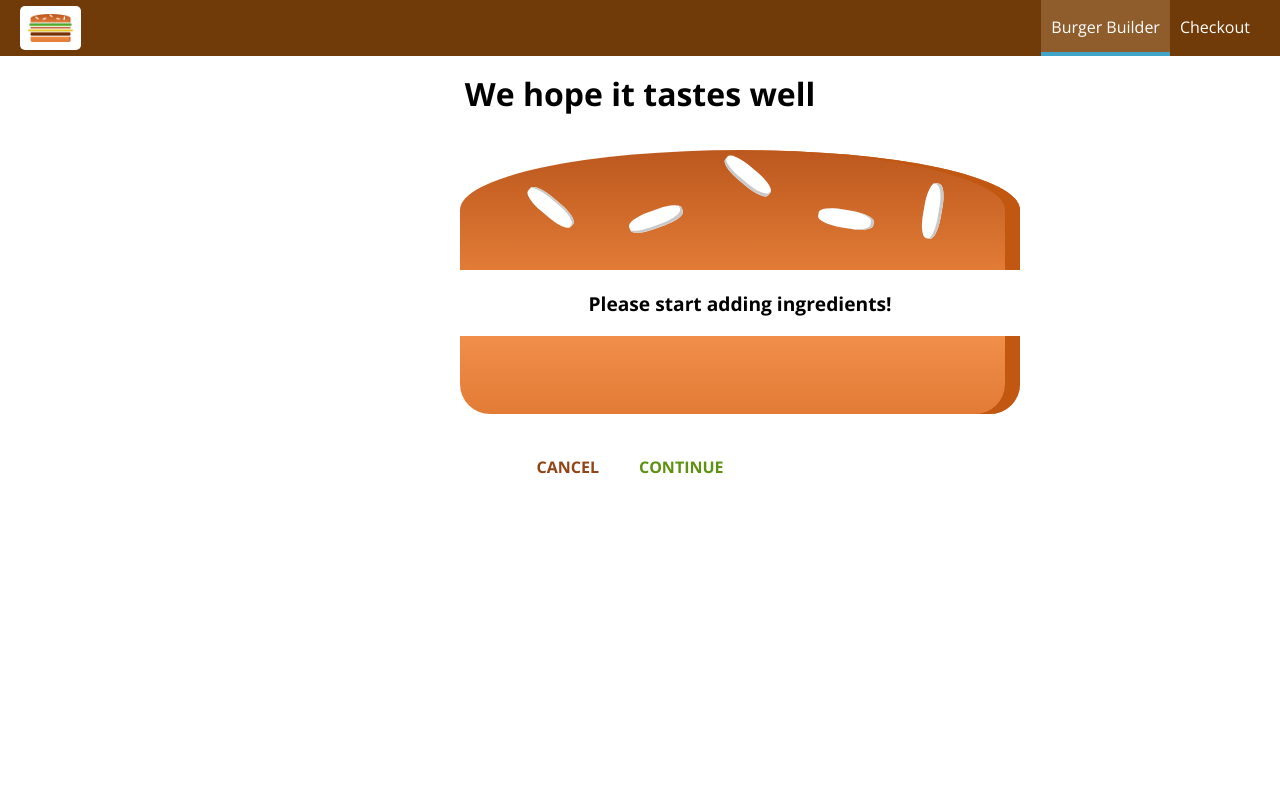
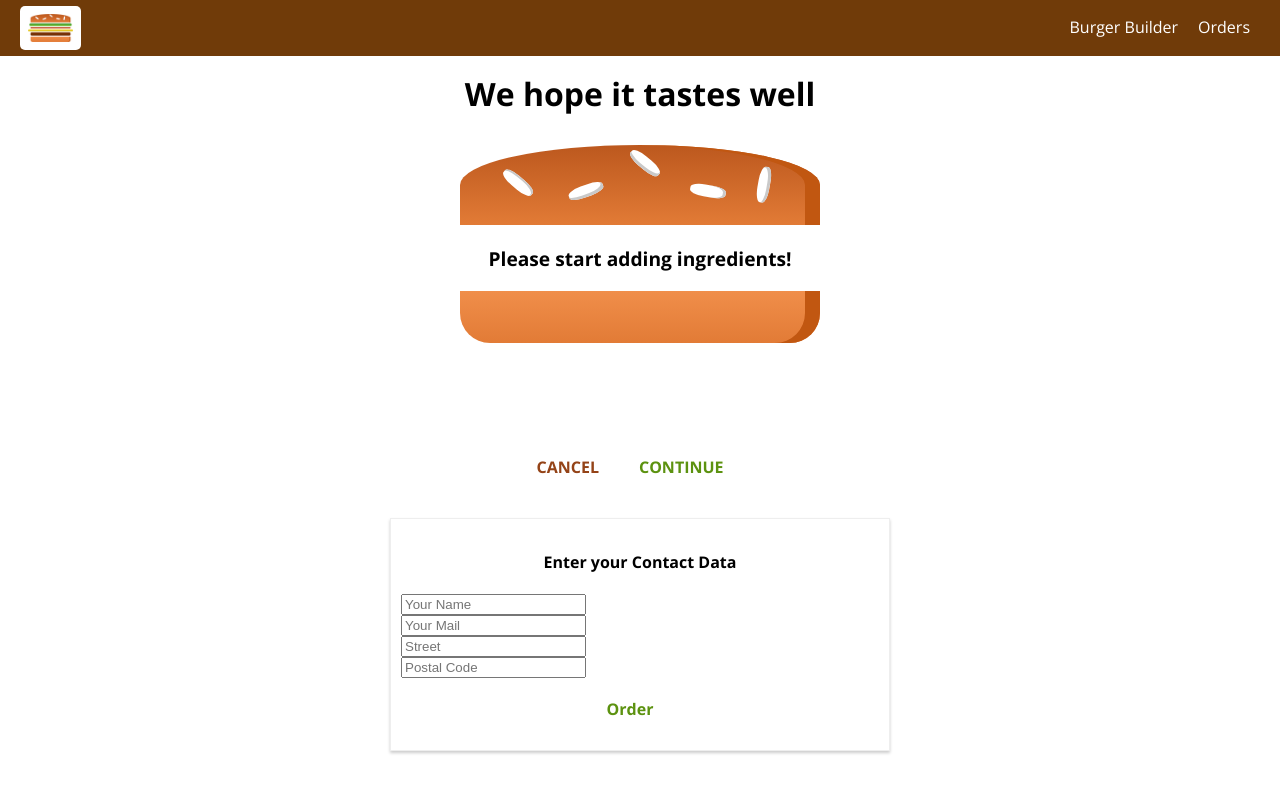
Before and after one commit to RickyTB/react-burger, a React app: page /checkout in a window 1280 px wide. Both pictures are taken after a click on the button "CONTINUE". Shown: the top 792 px of the page. Built offline with nearby package versions, Linux system fonts and the light colour scheme.

Commit message:
routing finished

```diff
--- a/src/App.js
+++ b/src/App.js
@@ -4,6 +4,7 @@ import {Route, Switch} from 'react-router-dom';
 import Layout from "./hoc/Layout/Layout";
 import BurgerBuilder from "./containers/BurgerBuilder/BurgerBuilder";
 import Checkout from "./containers/Checkout/Checkout";
+import Orders from "./containers/Orders/Orders";
 
 class App extends Component {
     render() {
@@ -12,6 +13,7 @@ class App extends Component {
                 <Layout>
                     <Switch>
                         <Route path="/checkout" component={Checkout}/>
+                        <Route path="/orders" component={Orders}/>
                         <Route path="/" component={BurgerBuilder}/>
                     </Switch>
                 </Layout>
--- a/src/components/Burger/Burger.css
+++ b/src/components/Burger/Burger.css
@@ -21,10 +21,3 @@
         height: 400px;
     }
 }
-
-@media (min-width: 1000px) and (min-height: 700px) {
-    .Burger {
-        width: 700px;
-        height: 600px;
-    }
-}
--- a/src/components/Navigation/NavigationItems/NavigationItem/NavigationItem.js
+++ b/src/components/Navigation/NavigationItems/NavigationItem/NavigationItem.js
@@ -3,12 +3,13 @@
  * Copyright BuenPlan, 2017.
  */
 import React from 'react';
+import {NavLink} from 'react-router-dom';
 
 import classes from './NavigationItem.css';
 
 const navigationItem = (props) => (
     <li className={classes.NavigationItem}>
-        <a href={props.link} className={props.active ? classes.active : null}>{props.children}</a>
+        <NavLink to={props.link} activeClassName={classes.active} exact>{props.children}</NavLink>
     </li>
 );
 
--- a/src/components/Navigation/NavigationItems/NavigationItems.js
+++ b/src/components/Navigation/NavigationItems/NavigationItems.js
@@ -10,7 +10,7 @@ import NavigationItem from "./NavigationItem/NavigationItem";
 const navigationItems = () => (
     <ul className={classes.NavigationItems}>
         <NavigationItem link="/" active>Burger Builder</NavigationItem>
-        <NavigationItem link="/">Checkout</NavigationItem>
+        <NavigationItem link="/orders">Orders</NavigationItem>
     </ul>
 );
 
--- /dev/null
+++ b/src/components/Order/Order.css
@@ -0,0 +1,8 @@
+.Order {
+    width: 80%;
+    border: 1px solid #eee;
+    box-shadow: 0 2px 3px #ccc;
+    padding: 10px;
+    margin: 10px auto;
+    box-sizing: border-box;
+}
--- /dev/null
+++ b/src/components/Order/Order.js
@@ -0,0 +1,28 @@
+/**
+ * Created by Ricardo Baquero on 7/12/17.
+ * Copyright BuenPlan, 2017.
+ */
+import React from 'react';
+
+import classes from './Order.css';
+
+const order = (props) => {
+    const ingredients = Object.keys(props.ingredients).map(igName =>
+        <span style={{
+            textTransform: 'capitalize',
+            display: 'inline-block',
+            margin: '0 8px',
+            border: '1px solid #ccc',
+            padding: '5px'
+        }} key={igName}>{igName}
+            ({props.ingredients[igName]})</span>
+    );
+    return (
+        <div className={classes.Order}>
+            <p>Ingredients: {ingredients}</p>
+            <p>Price: <strong>USD {props.price.toFixed(2)}</strong></p>
+        </div>
+    );
+};
+
+export default order;
--- a/src/containers/BurgerBuilder/BurgerBuilder.js
+++ b/src/containers/BurgerBuilder/BurgerBuilder.js
@@ -83,33 +83,10 @@ class BurgerBuilder extends Component {
     };
 
     purchaseContinueHandler = () => {
-        // this.setState({loading: true});
-        // const order = {
-        //     ingredients: this.state.ingredients,
-        //     price: this.state.totalPrice,
-        //     customer: {
-        //         name: 'Ricardo Baquero',
-        //         address: {
-        //             street: 'Teststreet 68',
-        //             zipCode: '12345',
-        //             country: 'USA'
-        //         },
-        //         email: 'test@test.com'
-        //     },
-        //     deliveryMethod: 'fastest'
-        // };
-        // axios.post('/orders.json', order)
-        //     .then(response => {
-        //         this.setState({loading: false, purchasing: false});
-        //     })
-        //     .catch(err => {
-        //         console.log(err);
-        //         this.setState({loading: false, purchasing: false});
-        //     });
-
         const queryParams = Object.keys(this.state.ingredients).map(key => {
             return encodeURIComponent(key) + '=' + encodeURIComponent(this.state.ingredients[key]);
         });
+        queryParams.push('price=' + this.state.totalPrice);
         const queryString = queryParams.join('&');
         this.props.history.push({
             pathname: '/checkout',
@@ -118,7 +95,6 @@ class BurgerBuilder extends Component {
     };
 
     componentDidMount() {
-        console.log(this.props);
         axios.get('https://reactburger.firebaseio.com/ingredients.json')
             .then(response => {
                 this.setState({ingredients: response.data});
--- a/src/containers/Checkout/Checkout.js
+++ b/src/containers/Checkout/Checkout.js
@@ -3,28 +3,31 @@
  * Copyright BuenPlan, 2017.
  */
 import React, {Component} from 'react';
+import {Route} from 'react-router-dom';
 
 import CheckoutSummary from "../../components/Order/CheckoutSummary/CheckoutSummary";
+import ContactData from "./ContactData/ContactData";
 
 class Checkout extends Component {
     state = {
-        ingredients: {
-            salad: 1,
-            meat: 1,
-            cheese: 1,
-            bacon: 1
-        }
+        ingredients: null,
+        totalPrice: 0
     };
 
-    componentDidMount() {
+    componentWillMount() {
         const query = new URLSearchParams(this.props.location.search);
 
+        let price = 0;
         const ingredients = [...query.entries()].reduce((obj, param) => {
+            if (param[0] === 'price') {
+                price = param[1];
+                return obj;
+            }
             obj[param[0]] = +param[1];
             return obj;
         }, {});
 
-        this.setState({ingredients});
+        this.setState({ingredients, totalPrice: price});
     }
 
     checkoutCanceled = () => {
@@ -42,6 +45,9 @@ class Checkout extends Component {
                     ingredients={this.state.ingredients}
                     checkoutCanceled={this.checkoutCanceled}
                     checkoutContinued={this.checkoutContinued}/>
+                <Route path={this.props.match.path + '/contact-data'}
+                       render={(props) => <ContactData ingredients={this.state.ingredients}
+                                                  price={this.state.totalPrice} {...props} />}/>
             </div>
         );
     }
--- /dev/null
+++ b/src/containers/Checkout/ContactData/ContactData.css
@@ -0,0 +1,19 @@
+.ContactData {
+    margin: 20px auto;
+    width: 80%;
+    text-align: center;
+    box-shadow: 0 2px 3px #ccc;
+    border: 1px solid #eee;
+    padding: 10px;
+    box-sizing: border-box;
+}
+
+.Input {
+    display: block;
+}
+
+@media (min-width: 600px) {
+    .ContactData {
+        width: 500px;
+    }
+}
--- /dev/null
+++ b/src/containers/Checkout/ContactData/ContactData.js
@@ -0,0 +1,70 @@
+/**
+ * Created by Ricardo Baquero on 7/12/17.
+ * Copyright BuenPlan, 2017.
+ */
+import React, {Component} from 'react';
+
+import axios from '../../../axios-orders';
+import classes from './ContactData.css';
+import Button from "../../../components/UI/Button/Button";
+import Spinner from "../../../components/UI/Spinner/Spinner";
+
+class ContactData extends Component {
+    state = {
+        name: '',
+        email: '',
+        address: {
+            street: '',
+            postalCode: ''
+        },
+        loading: false
+    };
+
+    orderHandler = (event) => {
+        event.preventDefault();
+        this.setState({loading: true});
+        const order = {
+            ingredients: this.props.ingredients,
+            price: this.props.price,
+            customer: {
+                name: 'Ricardo Baquero',
+                address: {
+                    street: 'Teststreet 68',
+                    zipCode: '12345',
+                    country: 'USA'
+                },
+                email: 'test@test.com'
+            },
+            deliveryMethod: 'fastest'
+        };
+        axios.post('/orders.json', order)
+            .then(response => {
+                this.setState({loading: false});
+                this.props.history.push('/');
+            })
+            .catch(err => {
+                console.log(err);
+                this.setState({loading: false});
+            });
+    };
+
+    render() {
+        return (
+            <div className={classes.ContactData}>
+                <h4>Enter your Contact Data</h4>
+                {this.state.loading ? <Spinner /> : (
+                    <form>
+                        <input className={classes.Input} type="text" name="name" placeholder="Your Name"/>
+                        <input className={classes.Input} type="email" name="email" placeholder="Your Mail"/>
+                        <input className={classes.Input} type="text" name="street" placeholder="Street"/>
+                        <input className={classes.Input} type="text" name="postal" placeholder="Postal Code"/>
+                        <Button btnType="Success" clicked={this.orderHandler}>Order</Button>
+                    </form>
+                )}
+
+            </div>
+        );
+    }
+}
+
+export default ContactData;
--- /dev/null
+++ b/src/containers/Orders/Orders.js
@@ -0,0 +1,43 @@
+/**
+ * Created by Ricardo Baquero on 7/12/17.
+ * Copyright BuenPlan, 2017.
+ */
+import React, {Component} from 'react';
+
+import Order from "../../components/Order/Order";
+import axios from '../../axios-orders';
+import withErrorHandler from "../../hoc/withErrorHandler/withErrorHandler";
+
+
+class Orders extends Component {
+
+    state = {
+        orders: [],
+        loading: true
+    };
+
+    componentDidMount() {
+        axios.get('/orders.json')
+            .then(res => {
+                const fetchedOrders = Object.keys(res.data).map(key => {
+                    return {...res.data[key], id: key}
+                });
+                this.setState({orders: fetchedOrders, loading: false});
+            })
+            .catch(err => {
+                this.setState({loading: false});
+            })
+    }
+
+    render() {
+        return (
+            <div>
+                {this.state.orders.map(order => <Order key={order.id}
+                                                       ingredients={order.ingredients}
+                                                       price={+order.price}/>)}
+            </div>
+        );
+    }
+}
+
+export default withErrorHandler(Orders, axios);
```
